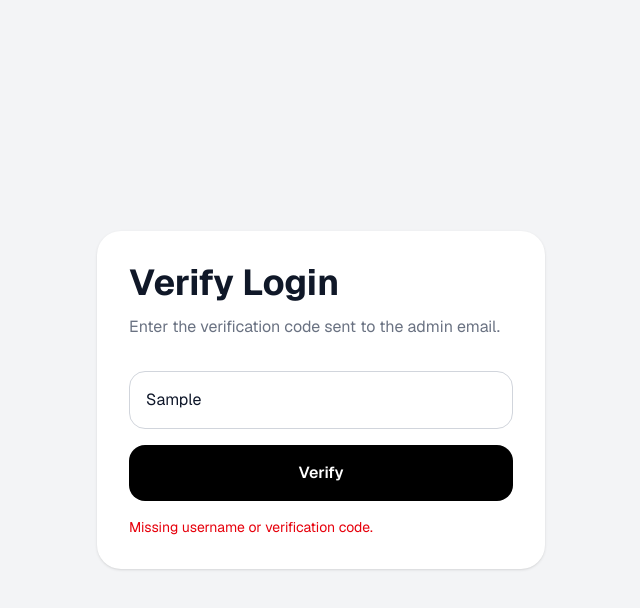
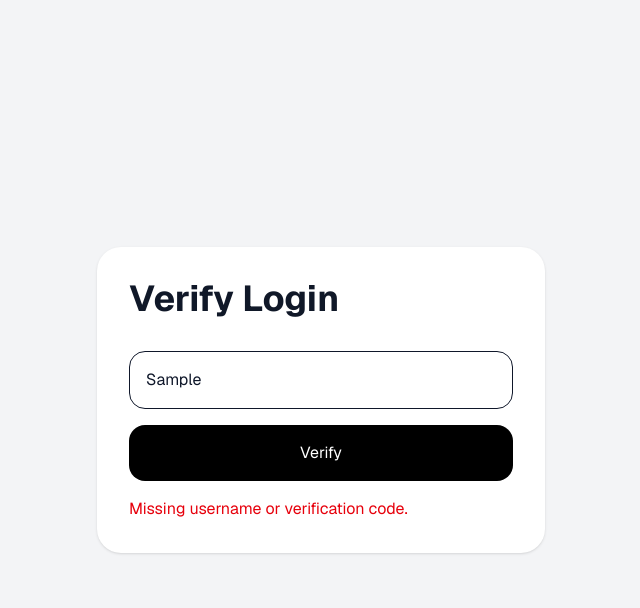
Before and after one commit to Fnomer12/Adinkra-Drive, a Next.js app: page /login/ADmin00/verify in a window 1280 px wide. Both pictures are taken after typing "Sample" into the empty fields and a click on the button "Verify". Shown: the top 608 px of the page, without its empty margins (319-959 px from the left). Built offline with nearby package versions, Linux system fonts and the light colour scheme; no server answers.

Commit message:
Fix Next.js useSearchParams prerender issue

```diff
--- a/app/login/ADmin00/verify/page.tsx
+++ b/app/login/ADmin00/verify/page.tsx
@@ -1,4 +1,6 @@
 "use client";
+
+export const dynamic = "force-dynamic"; // ✅ ADD THIS
 
 import { Suspense, useState } from "react";
 import { useSearchParams, useRouter } from "next/navigation";
@@ -23,10 +25,7 @@ function VerifyPageContent() {
         headers: {
           "Content-Type": "application/json",
         },
-        body: JSON.stringify({
-          username,
-          code,
-        }),
+        body: JSON.stringify({ username, code }),
       });
 
       const data = await response.json();
@@ -49,9 +48,6 @@ function VerifyPageContent() {
     <main className="min-h-screen bg-gray-100 flex items-center justify-center px-4">
       <div className="w-full max-w-md rounded-3xl bg-white p-8 shadow-sm">
         <h1 className="text-4xl font-bold text-gray-900">Verify Login</h1>
-        <p className="mt-3 text-gray-500">
-          Enter the verification code sent to the admin email.
-        </p>
 
         <form onSubmit={handleVerify} className="mt-8 space-y-4">
           <input
@@ -59,19 +55,19 @@ function VerifyPageContent() {
             placeholder="Verification code"
             value={code}
             onChange={(e) => setCode(e.target.value)}
-            className="w-full rounded-2xl border border-gray-300 px-4 py-4 outline-none focus:border-black"
+            className="w-full rounded-2xl border px-4 py-4"
           />
 
           <button
             type="submit"
             disabled={loading}
-            className="w-full rounded-2xl bg-black py-4 font-semibold text-white disabled:opacity-60"
+            className="w-full rounded-2xl bg-black py-4 text-white"
           >
             {loading ? "Verifying..." : "Verify"}
           </button>
         </form>
 
-        {message && <p className="mt-4 text-sm text-red-600">{message}</p>}
+        {message && <p className="mt-4 text-red-600">{message}</p>}
       </div>
     </main>
   );
@@ -79,7 +75,7 @@ function VerifyPageContent() {
 
 export default function AdminVerifyPage() {
   return (
-    <Suspense fallback={<div className="p-6 text-center">Loading...</div>}>
+    <Suspense fallback={<div>Loading...</div>}>
       <VerifyPageContent />
     </Suspense>
   );
```
